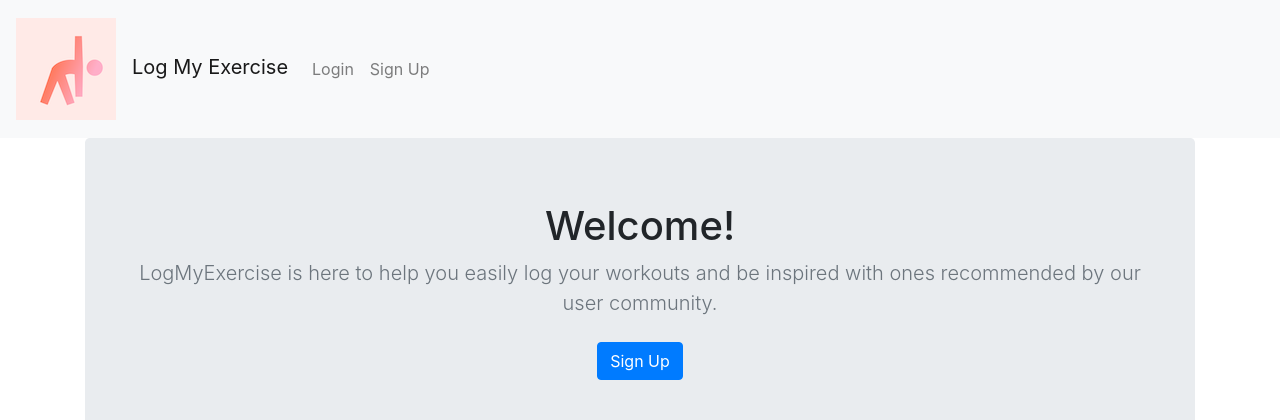
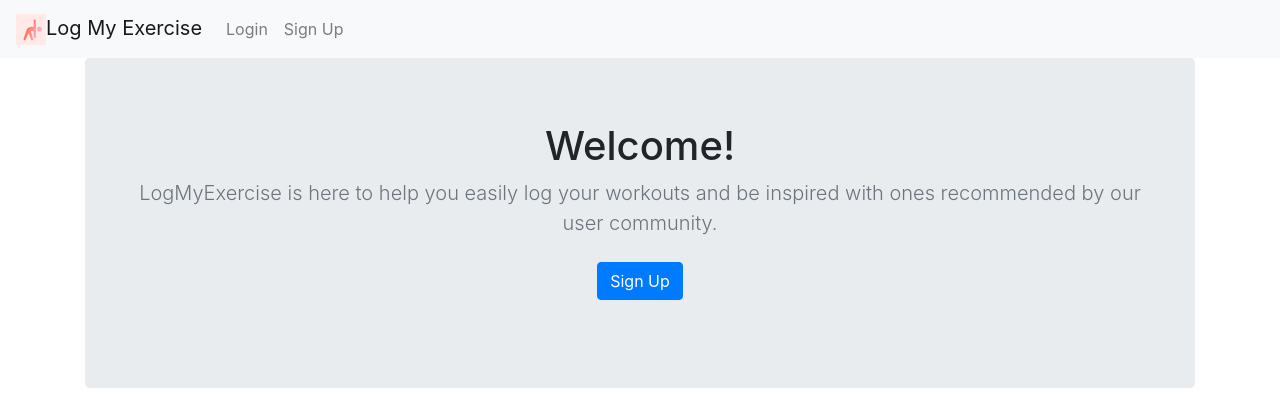
Before and after one commit to ErinClaudio/log-my-exercise, a Flask app: a page that uses app/templates/base.html in a window 1280 px wide. Shown: the top 420 px of the page. Run offline with Flask 2, Linux system fonts and the light colour scheme; parts of the project's set-up code (start-up, migrations or seed data) failed here and were passed over; some libraries are stand-ins or nearby versions.

Commit message:
added favicon

```diff
--- a/app/templates/base.html
+++ b/app/templates/base.html
@@ -10,11 +10,13 @@
     {{ moment.include_jquery() }}
     {{ moment.include_moment() }}
     <script src="https://kit.fontawesome.com/e6fa600115.js" crossorigin="anonymous"></script>
+    <link rel="shortcut icon" href="{{ url_for('static', filename='favicon.ico') }}">
+
 
 </head>
 <body>
 <nav class="navbar navbar-expand-lg navbar-light bg-light">
-    <a id="main" class="navbar-brand" href="{{ url_for('main.welcome') }}"> <img class="navbar-brand" src="/static/img/logo_icon_small.png" alt="logo">Log My Exercise</a>
+    <a id="main" class="navbar-brand" href="{{ url_for('main.welcome') }}"> <img style="max-width:40px" src="/static/img/logo_icon_small.png" alt="logo">Log My Exercise</a>
     <button class="navbar-toggler" type="button" data-toggle="collapse" data-target="#navbarNavDropdown"
             aria-controls="navbarNavDropdown" aria-expanded="false" aria-label="Toggle navigation">
         <span class="navbar-toggler-icon"></span>
```
Also changed, not shown: app/static/favicon.ico (added), app/static/img/logo_icon_small.png.
